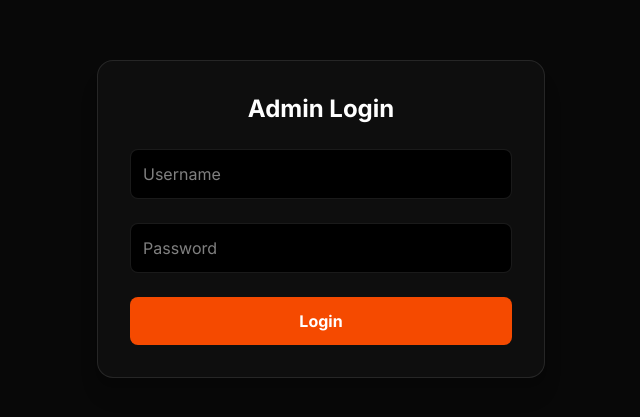
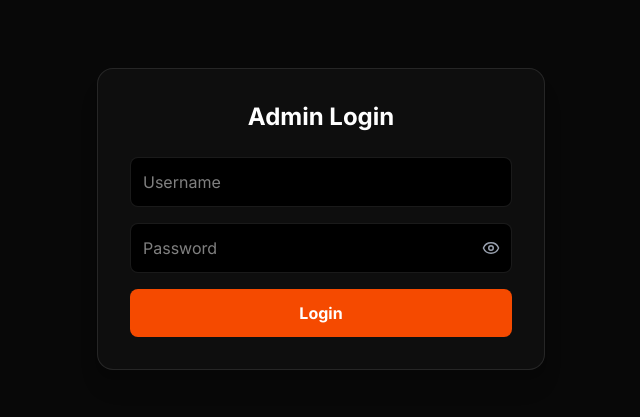
Before and after one commit to supersashank1013/InkNWall, a React (Vite) app in the folder frontend/: page /admin-login in a window 1280 px wide. Shown: the part 181-598 px from the top of the page, without its empty margins (319-959 px from the left). Built offline with nearby package versions, Linux system fonts and the light colour scheme; no server answers.

Commit message:
Changed UI of adminLogin

```diff
--- a/frontend/src/App.tsx
+++ b/frontend/src/App.tsx
@@ -34,6 +34,21 @@ interface CategoryOption {
 function App() {
   return (
     <Router>
+      <Toaster
+        position="top-left"
+        gutter={12}
+        toastOptions={{
+          duration: 2500,
+          style: {
+            background: "#111",
+            color: "#fff",
+            border: "1px solid #FF5F1F",
+            padding: "12px 16px",
+            fontSize: "13px",
+          },
+        }}
+      />
+
       <Routes>
         <Route path="/admin-login" element={<AdminLogin />} />
         <Route path="/admin" element={<Admin />} />
--- a/frontend/src/components/Admin.tsx
+++ b/frontend/src/components/Admin.tsx
@@ -1,5 +1,5 @@
 import { useEffect, useRef, useState } from "react";
-import toast, { Toaster } from "react-hot-toast";
+import toast from "react-hot-toast";
 import AdminNavbar from "./admin/AdminNavbar";
 import AdminFooter from "./admin/AdminFooter";
 import { apiUrl } from "../lib/api";
@@ -1174,7 +1174,6 @@ const fetchPosters = () => {
         </div>
       </div>
       <AdminFooter />
-      <Toaster position="top-center" />
     </>
   );
 }
--- a/frontend/src/components/admin/AdminNavbar.tsx
+++ b/frontend/src/components/admin/AdminNavbar.tsx
@@ -53,7 +53,7 @@ export default function AdminNavbar({ adminUsername }: Props) {
         </button>
 
         {showProfile && (
-          <div className="absolute right-0 top-full mt-3 w-[min(20rem,calc(100vw-2rem))] overflow-hidden rounded-[26px] border border-white/12 bg-white/8 p-5 shadow-[0_20px_80px_rgba(0,0,0,0.45)] backdrop-blur-2xl md:top-14 md:mt-0 md:w-[340px]">
+          <div className="absolute right-0 top-full mt-3 w-[min(20rem,calc(100vw-2rem))] overflow-hidden rounded-[26px] border border-white/12 bg-[#111] p-5 shadow-[0_20px_80px_rgba(0,0,0,0.45)] md:top-14 md:mt-0 md:w-[340px]">
             <div className="pointer-events-none absolute -right-12 -top-10 h-28 w-28 rounded-full bg-orange-500/10 blur-3xl" />
             <div className="relative">
               <div className="flex items-center gap-4">
--- a/frontend/src/pages/AdminLogin.tsx
+++ b/frontend/src/pages/AdminLogin.tsx
@@ -1,20 +1,31 @@
-import { useEffect, useState } from "react";
+import { type FormEvent, useEffect, useState } from "react";
+import { useNavigate } from "react-router-dom";
+import { Eye, EyeOff } from "lucide-react";
 import { toast } from "react-hot-toast";
 import { apiUrl } from "../lib/api";
 
 export default function AdminLogin() {
   const [email, setEmail] = useState("");
   const [password, setPassword] = useState("");
+  const [showPassword, setShowPassword] = useState(false);
+  const navigate = useNavigate();
 
   useEffect(() => {
     const token = localStorage.getItem("adminToken");
 
     if (token) {
-      window.location.href = "/admin";
+      navigate("/admin");
     }
-  }, []);
+  }, [navigate]);
 
-  const handleLogin = async () => {
+  const handleLogin = async (event?: FormEvent<HTMLFormElement>) => {
+    event?.preventDefault();
+
+    if (!email.trim() || !password.trim()) {
+      toast.error("Please enter both username and password", { duration: 2000 });
+      return;
+    }
+
     try {
       const res = await fetch(apiUrl("/api/admin/login"), {
         method: "POST",
@@ -25,7 +36,8 @@ export default function AdminLogin() {
       });
 
       if (!res.ok) {
-        throw new Error("Invalid credentials");
+        toast.error("User ID or password is incorrect", { duration: 2000 });
+        return;
       }
 
       const token = await res.text(); // ⚠️ your backend returns string
@@ -34,10 +46,9 @@ export default function AdminLogin() {
 
       toast.success("Admin login successful 🚀");
 
-      window.location.href = "/admin";
-    } catch (err) {
-      toast.error("Login failed ❌");
-      console.error(err);
+      navigate("/admin");
+    } catch {
+      toast.error("Login failed. Please try again.", { duration: 2000 });
     }
   };
 
@@ -47,26 +58,40 @@ export default function AdminLogin() {
 
         <h1 className="text-2xl font-bold text-center">Admin Login</h1>
 
+        <form onSubmit={handleLogin} className="space-y-4">
           <input
             type="text"
             placeholder="Username"
+            value={email}
             className="w-full p-3 bg-black border border-white/10 rounded-lg focus:border-orange-500 outline-none"
             onChange={(e) => setEmail(e.target.value)}
           />
 
+          <div className="relative">
             <input
-          type="password"
+              type={showPassword ? "text" : "password"}
               placeholder="Password"
-          className="w-full p-3 bg-black border border-white/10 rounded-lg focus:border-orange-500 outline-none"
+              value={password}
+              className="w-full p-3 pr-12 bg-black border border-white/10 rounded-lg focus:border-orange-500 outline-none"
               onChange={(e) => setPassword(e.target.value)}
             />
+            <button
+              type="button"
+              onClick={() => setShowPassword((prev) => !prev)}
+              className="absolute right-3 top-1/2 -translate-y-1/2 text-gray-400 hover:text-white"
+              aria-label={showPassword ? "Hide password" : "Show password"}
+            >
+              {showPassword ? <EyeOff size={18} /> : <Eye size={18} />}
+            </button>
+          </div>
 
           <button
-          onClick={handleLogin}
+            type="submit"
             className="w-full py-3 bg-orange-600 rounded-lg font-bold hover:bg-orange-500 transition"
           >
             Login
           </button>
+        </form>
 
       </div>
     </div>
```
Lines whose indentation alone changed are shown as unchanged.
